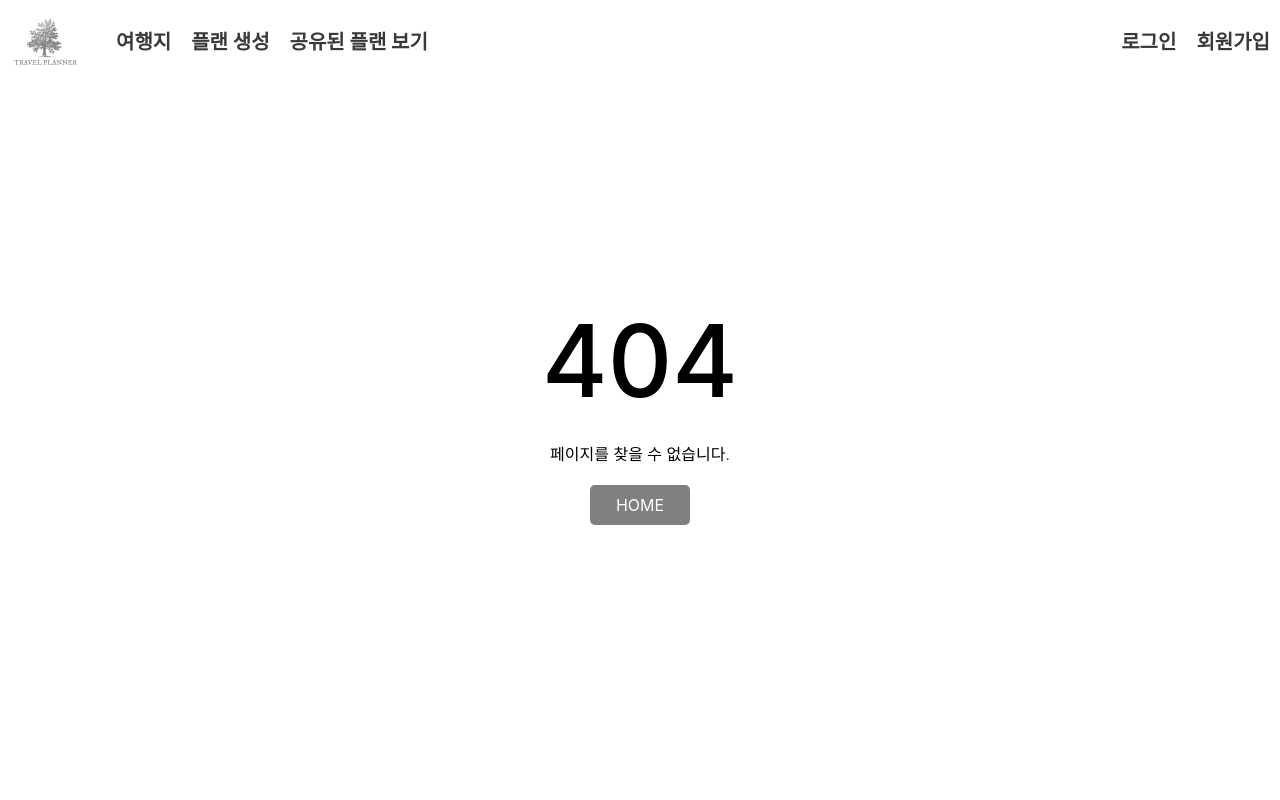
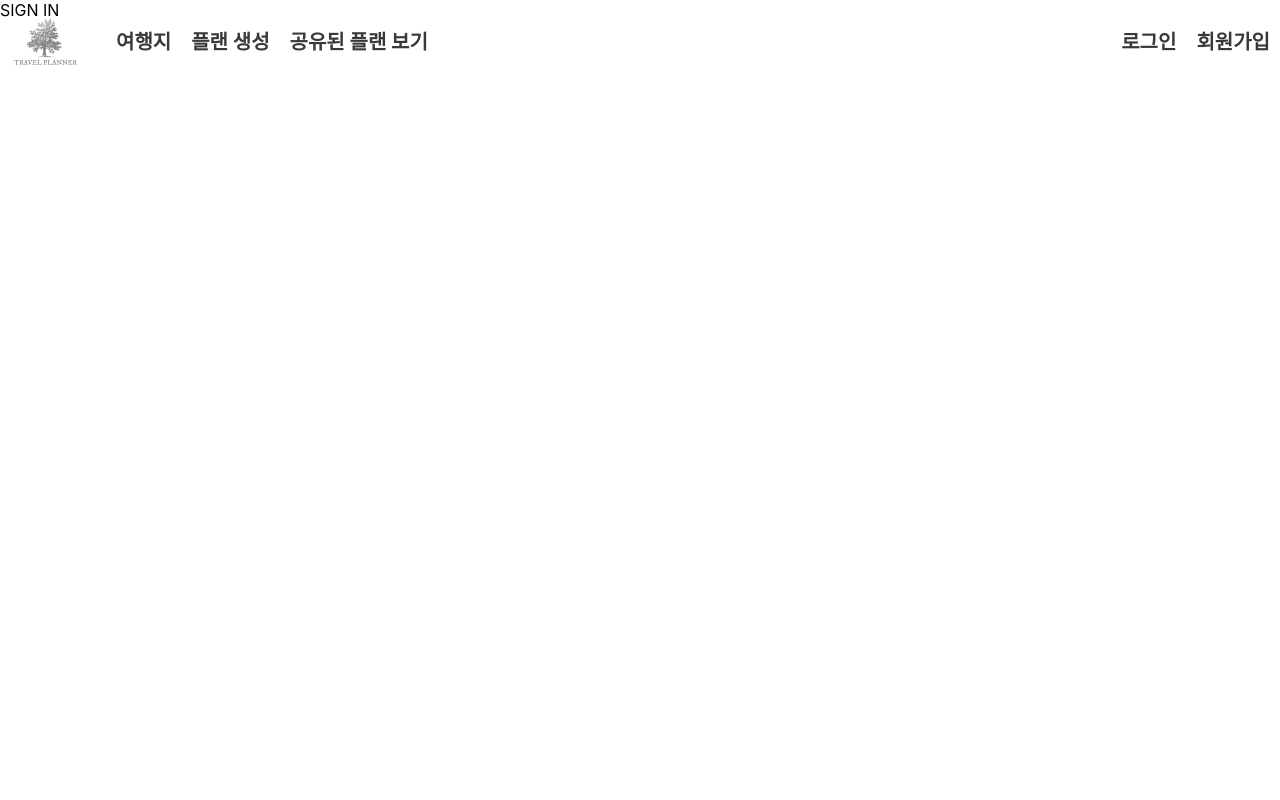
Before and after one commit to ten-3dev/travel-planner, a React (Create React App) app: page /sign in a window 1280 px wide. Before the commit this address had no page. Shown: the top 800 px of the page. Built offline with nearby package versions, Linux system fonts and the light colour scheme.

Commit message:
pages of log and sign

```diff
--- a/src/App.js
+++ b/src/App.js
@@ -2,6 +2,8 @@ import React from "react";
 import Header from "./Components/header";
 import Footer from "./Components/footer";
 import MainPage from "./Pages/mainPage";
+import LoginPage from "./Pages/loginPage";
+import SignPage from "./Pages/signPage"
 import NotFoundPage from './Pages/notFoundPage';
 import { BrowserRouter, Routes, Route } from 'react-router-dom';
 
@@ -11,6 +13,8 @@ const App = () => {
       <Header main/>
       <Routes>
         <Route path="/" element={<MainPage/>}/>
+        <Route path="/login" element={<LoginPage/>}/>
+        <Route path="/sign" element={<SignPage/>}/>
         <Route path="*" element={<NotFoundPage/>}/>
       </Routes>
       <Footer />
--- a/src/Components/header/index.js
+++ b/src/Components/header/index.js
@@ -7,6 +7,12 @@ const Header = ({main}) => {
 
     const moveMain = () => {
         navigate('/');
+    }
+    const moveLogin = () => {
+        navigate('/login');
+    }
+    const moveSign = () => {
+        navigate('/sign');
     }
 
     return(
@@ -19,8 +25,8 @@ const Header = ({main}) => {
                     <Styles.Text>공유된 플랜 보기</Styles.Text>
                 </Styles.Menu>
                 <Styles.LogSign>
-                    <Styles.Text>로그인</Styles.Text>
-                    <Styles.Text>회원가입</Styles.Text>
+                    <Styles.Text onClick={moveLogin}>로그인</Styles.Text>
+                    <Styles.Text onClick={moveSign}>회원가입</Styles.Text>
                 </Styles.LogSign>
             </Styles.Header>
         </Styles.Wrapper>
--- /dev/null
+++ b/src/Pages/loginPage/index.js
@@ -0,0 +1,12 @@
+import React from "react";
+import * as Styles from './style';
+
+const LoginPage = () => {
+    return(
+        <Styles.Wrapper>
+            <div>kiki</div>
+        </Styles.Wrapper>
+    )
+}
+
+export default LoginPage;
--- /dev/null
+++ b/src/Pages/loginPage/style.js
@@ -0,0 +1,8 @@
+import styled from "styled-components";
+
+export const Wrapper = styled.div`
+    position: relative;
+    height: 100vh;
+    width: 100%;
+    overflow: hidden;
+`
--- /dev/null
+++ b/src/Pages/signPage/index.js
@@ -0,0 +1,12 @@
+import React from "react";
+import * as Styles from './style';
+
+const SignPage = () => {
+    return(
+        <Styles.Wrapper>
+            <div>SIGN IN</div>
+        </Styles.Wrapper>
+    )
+}
+
+export default SignPage;
--- /dev/null
+++ b/src/Pages/signPage/style.js
@@ -0,0 +1,8 @@
+import styled from "styled-components";
+
+export const Wrapper = styled.div`
+    position: relative;
+    height: 100vh;
+    width: 100%;
+    overflow: hidden;
+`
```
Also changed, not shown: 프론트 - 카카오 로그인 성공.txt.
